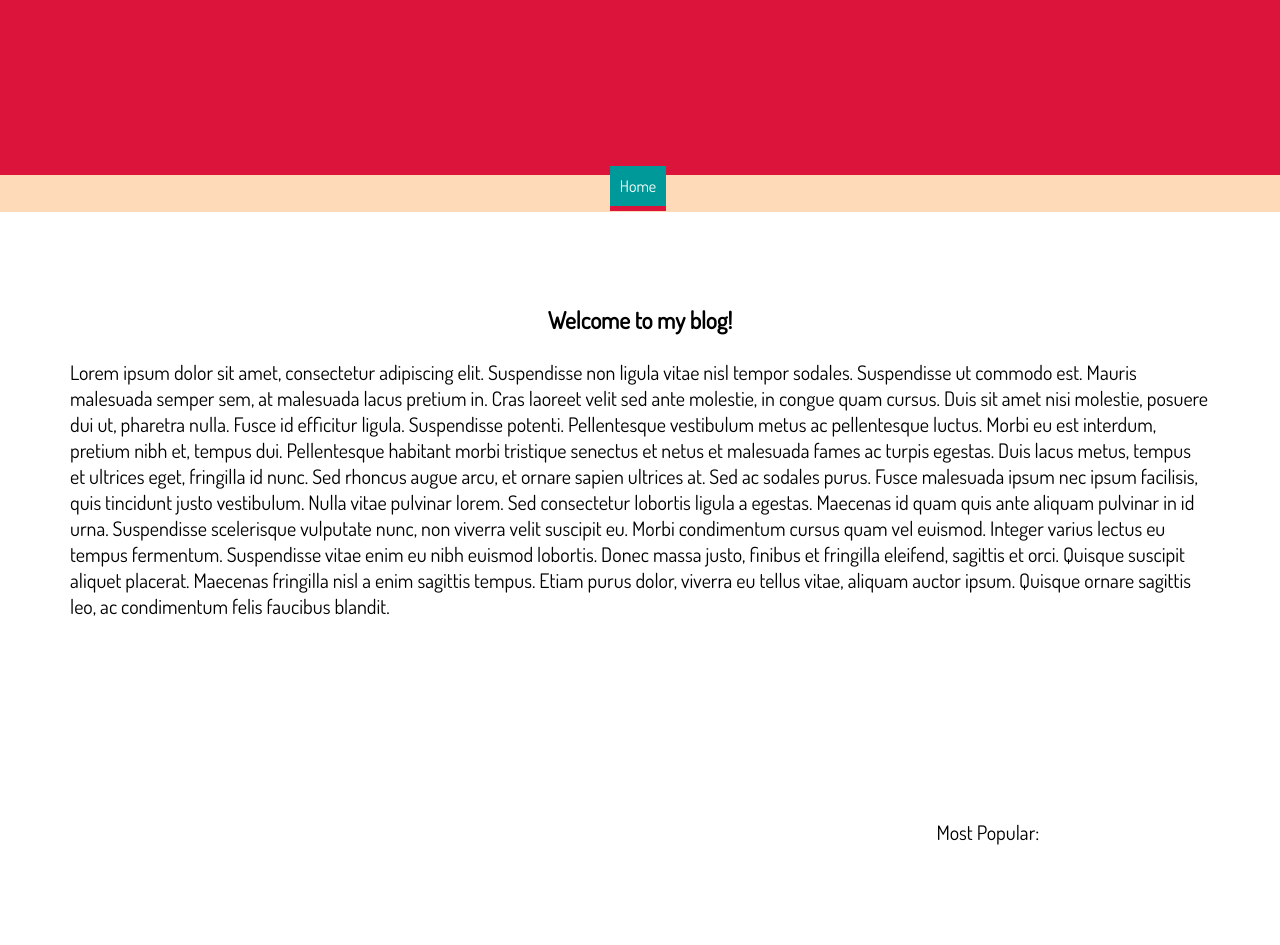
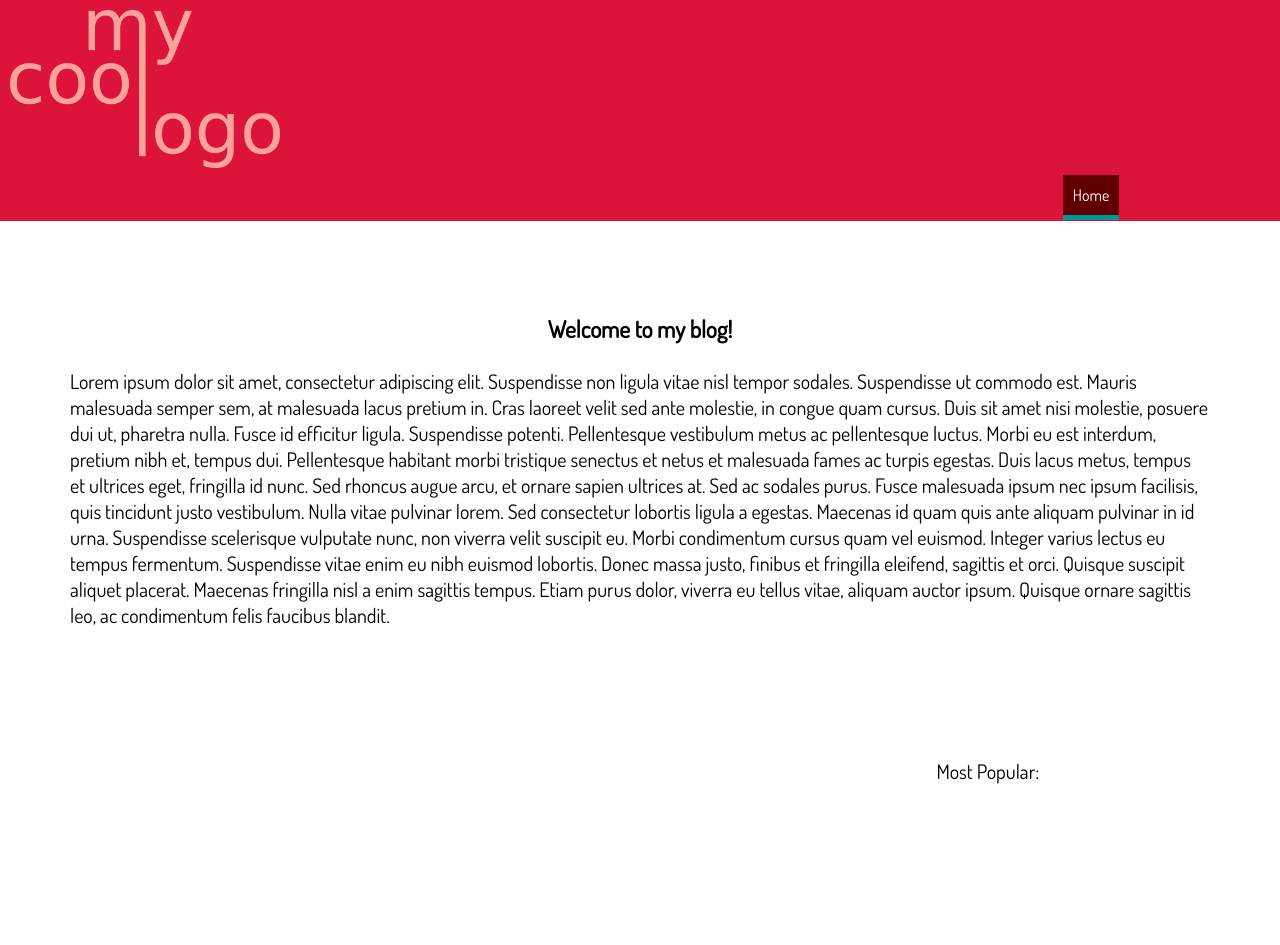
Before and after one commit to armut/cevizinalti, a Django app: page / in a window 1280 px wide. Shown: the top 945 px of the page. Run offline with Django 3.2, Linux system fonts and the light colour scheme; data that the repository does not hold is empty; some libraries are stand-ins or nearby versions.

Commit message:
Navbar revised. *Now it is more beautiful and more useful.

```diff
--- a/articles/static/articles/main.css
+++ b/articles/static/articles/main.css
@@ -16,34 +16,41 @@
     padding: 0;
 }
 
+img {
+    max-height: 100%;
+    max-width: 100%;
+}
+
 #entree {
     background-color: crimson;
     margin: 0 auto;
     height: 175px;
 }
 #entree-logo {
+    max-width: 270px;
+    padding: 10px;
 }
 #entree-motto {
 }
-#entree-rigth {
+#entree-right {
 }
 
 /* navbar */
 .navbar {
-    background-color: peachpuff;
+    background-color: crimson;
     height: 50%;
     padding: 1px;
 }
 .navbar-menu {
     margin: 0 auto;
-    text-align: center;
+    text-align: right;
     max-width: 75%;
 }
 .navbar-item {
     border-bottom: 5px solid crimson;
     display: inline-block;
     margin-left: -4px;
-    margin-top: -10px;
+    margin-top: -1px;
     background-color: #009999;
     color: white;
     padding: 10px;
@@ -51,6 +58,20 @@
 }
 .navbar-item:hover {
     background-color: #600000;
+}
+
+.navbar-item-selected {
+    border-bottom: 5px solid #009999;
+    display: inline-block;
+    margin-left: -4px;
+    margin-top: -1px;
+    background-color: #600000;
+    color: white;
+    padding: 10px;
+    text-decoration: none;
+}
+.navbar-item-selected:hover {
+    border-bottom: 5px solid #600000;
 }
 /* navbar */
 
@@ -140,12 +161,12 @@
 /* home.html */
 .selamlik {
     font-size: 20px;
-    padding: 70px;
+    padding: 70px 70px 0px 70px;
 }
 
 .post-preview {
     padding: 1px;
-    margin-left: 5em;
+    margin-left: 2em;
     margin-top: 2em;
     margin-bottom: 2em;
 }
--- a/articles/static/articles/small.css
+++ b/articles/static/articles/small.css
@@ -9,12 +9,20 @@
     padding: 0;
 }
 
+img {
+    max-height: 100%;
+    max-width: 100%;
+}
+
 #entree {
     background-color: crimson;
     margin: 0 auto;
     height: 175px;
 }
 #entree-logo {
+    margin: auto;
+    max-width: 250px;
+    padding: 10px;
 }
 #entree-motto {
 }
@@ -36,14 +44,28 @@
     border-bottom: 5px solid crimson;
     display: inline-block;
     margin-left: -4px;
-    margin-top: -5px;
+    margin-top: -1px;
     background-color: #009999;
     color: white;
-    padding: 10px;
+    padding: 7px;
     text-decoration: none;
 }
 .navbar-item:hover {
     background-color: #600000;
+}
+
+.navbar-item-selected {
+    border-bottom: 5px solid #009999;
+    display: inline-block;
+    margin-left: -4px;
+    margin-top: -1px;
+    background-color: #600000;
+    color: white;
+    padding: 7px;
+    text-decoration: none;
+}
+.navbar-item-selected:hover {
+    border-bottom: 5px solid #600000;
 }
 /* navbar */
 
--- a/articles/templates/articles/base.html
+++ b/articles/templates/articles/base.html
@@ -16,6 +16,9 @@
     <body>
         <div id="entree">
             <div id="entree-logo">
+                <a href="{% url 'articles:home' %}">
+                    <img src="{% static 'articles/images/logo.png' %}">
+                </a>
             </div>
 
             <div id="entree-motto">
@@ -27,10 +30,23 @@
 
         <div class="navbar">
             <div class="navbar-menu">
-                <a class="navbar-item" href="{% url 'articles:home' %}">Home</a>
+
+                <!-- Are we home? -->
+                {% if genre_in_question == 'home' %}
+                    <a class="navbar-item-selected" href="{% url 'articles:home' %}">Home</a>
+                {% else %}
+                    <a class="navbar-item" href="{% url 'articles:home' %}">Home</a>
+                {% endif %}
+
                 {% for genre in genres %}
-                    <a class="navbar-item" href="{{ genre.get_absolute_url }}">{{ genre.name }}</a>
+                    <!-- In which genre are we in? -->
+                    {% if genre.name == genre_in_question.name %}
+                        <a class="navbar-item-selected" href="{{ genre.get_absolute_url }}">{{ genre.name }}</a>
+                    {% else %}
+                        <a class="navbar-item" href="{{ genre.get_absolute_url }}">{{ genre.name }}</a>
+                    {% endif %}
                 {% endfor %}
+
             </div>
         </div>
 
--- a/articles/views.py
+++ b/articles/views.py
@@ -18,6 +18,7 @@
         context['posts'] = Post.objects.all().order_by('-date')
         context['popular_posts'] = Post.objects.all().order_by('-view_count')[:3]
         context['genres'] = Genre.objects.all().annotate(posts_in_this_genre=Count('post')).order_by('name')
+        context['genre_in_question'] = 'home'
         return context
 
 
@@ -28,7 +29,7 @@
 
     def get_context_data(self, **kwargs):
         context = super(CategoryView, self).get_context_data(**kwargs)
-        context['genre'] = self.object.name
+        context['genre_in_question'] = self.object
         context['genres'] = Genre.objects.all().annotate(posts_in_this_genre=Count('post')).order_by('name')
         context['othergenres'] = Genre.objects.all().exclude(name=self.object.name).annotate(posts_in_this_genre=Count('post')).order_by('name')
         context['description'] = self.object.description
@@ -45,6 +46,7 @@
     def get_context_data(self, **kwargs):
         context = super(PostView, self).get_context_data(**kwargs)
         context['post'] = self.object
+        context['genre_in_question'] = self.object.genre
         context['genres'] = Genre.objects.all().annotate(posts_in_this_genre=Count('post')).order_by('name')
         context['comments'] = Comment.objects.filter(post=self.object)
 
```
Also changed, not shown: articles/static/articles/medium.css (+24 -3 lines), articles/static/articles/images/logo.png (added).
